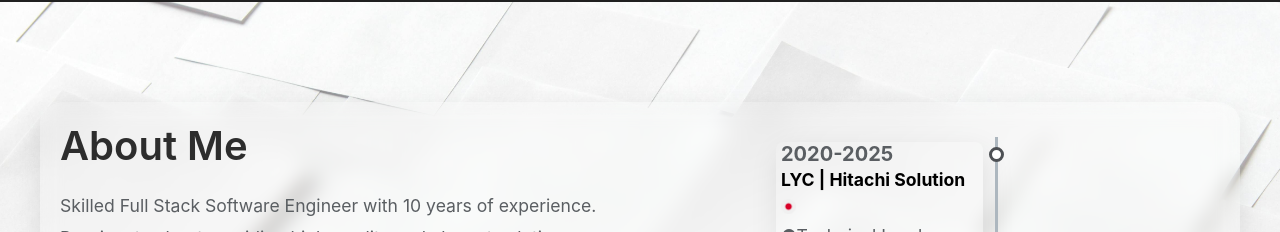
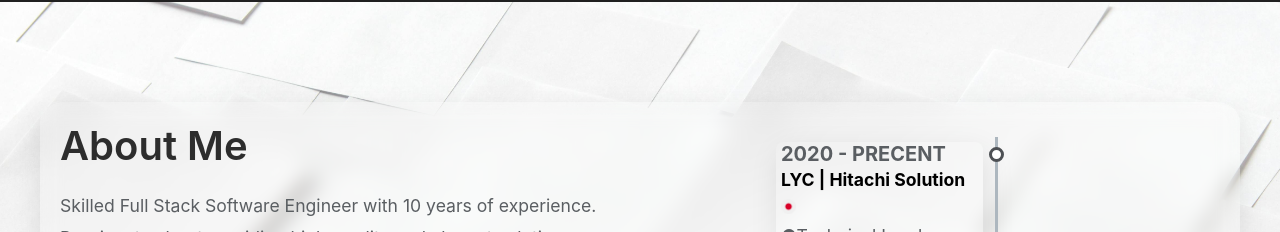
Before and after one commit to jason6604/My-Portfolio, a React (Create React App) app: page / in a window 1280 px wide. Shown: the part 798-1030 px from the top of the page. Built offline with nearby package versions, Linux system fonts and the light colour scheme.

Commit message:
Fix Translation issue.
Fix Translation issue.

```diff
--- a/src/resource/translations.js
+++ b/src/resource/translations.js
@@ -36,10 +36,10 @@ export const translations = {
           { number: '8+', text: 'Achievements & Certificates' }
         ],
         workExperience: [
-          {years: '2020-2025', company:'LYC | Hitachi Solution', jobtitle: 'Technical Lead', jobsummary:'Dynamic 365 CE', location:['Japan']},
+          {years: '2020 - PRECENT', company:'LYC | Hitachi Solution', jobtitle: 'Technical Lead', jobsummary:'Dynamic 365 CE', location:['Japan']},
           {years: '2019', company:'Titansoft', jobtitle: 'Technical Consultant', jobsummary:'API Integration', location:['Taiwan']},
-          {years: '2017-2018', company:'JU CO ENTERPRISE', jobtitle: 'Product Manager', jobsummary:'Online Store', location:['Taiwan','China']},
-          {years: '2014-2017', company:'aEnrich Technology', jobtitle: 'Senior SE/SA', jobsummary:'eHRD | KPI System', location:['Taiwan']},
+          {years: '2017 - 2018', company:'JU CO ENTERPRISE', jobtitle: 'Product Manager', jobsummary:'Online Store', location:['Taiwan','China']},
+          {years: '2014 - 2017', company:'aEnrich Technology', jobtitle: 'Senior SE/SA', jobsummary:'eHRD | KPI System', location:['Taiwan']},
         ],
         expertises: {
           title: "Expertises",
@@ -221,10 +221,10 @@ export const translations = {
           { number: '8+', text: '実績と認証' }
         ],
         workExperience: [
-          {years: '2020-2025', company:'LYC | 日立ソリューションズ', jobtitle: '技術リーダー', jobsummary:'Dynamic 365 CE', location:['Japan']},
+          {years: '2020 - 現在', company:'LYC | 日立ソリューションズ', jobtitle: '技術リーダー', jobsummary:'Dynamic 365 CE', location:['Japan']},
           {years: '2019', company:'Titansoft', jobtitle: '技術コンサルタント', jobsummary:'API Integration', location:['Taiwan']},
-          {years: '2017-2018', company:'JU CO ENTERPRISE', jobtitle: 'プロダクトマネージャー', jobsummary:'Online Store', location:['Taiwan','China']},
-          {years: '2014-2017', company:'aEnrich Technology', jobtitle: 'Senior SE/SA', jobsummary:'eHRD | KPI System', location:['Taiwan']},
+          {years: '2017 - 2018', company:'JU CO ENTERPRISE', jobtitle: 'プロダクトマネージャー', jobsummary:'Online Store', location:['Taiwan','China']},
+          {years: '2014 - 2017', company:'aEnrich Technology', jobtitle: 'Senior SE/SA', jobsummary:'eHRD | KPI System', location:['Taiwan']},
         ],
         expertises: {
           title: "専門スキル",
@@ -407,10 +407,10 @@ export const translations = {
           { number: '8+', text: '成就與證照' }
         ],
         workExperience: [
-          {years: '2020-2025', company:'LYC | Hitachi Solution', jobtitle: 'Technical Lead', jobsummary:'Dynamic 365 CE', location:['Japan']},
+          {years: '2020 - 在職中', company:'LYC | Hitachi Solution', jobtitle: 'Technical Lead', jobsummary:'Dynamic 365 CE', location:['Japan']},
           {years: '2019', company:'Titansoft', jobtitle: 'Technical Consultant', jobsummary:'API Integration', location:['Taiwan']},
-          {years: '2017-2018', company:'鉅絖企業', jobtitle: 'Product Manager', jobsummary:'Online Store', location:['Taiwan','China']},
-          {years: '2014-2017', company:'aEnrich Technology', jobtitle: 'Senior SE/SA', jobsummary:'eHRD | KPI System', location:['Taiwan']},
+          {years: '2017 - 2018', company:'鉅絖企業', jobtitle: 'Product Manager', jobsummary:'Online Store', location:['Taiwan','China']},
+          {years: '2014 - 2017', company:'aEnrich Technology', jobtitle: 'Senior SE/SA', jobsummary:'eHRD | KPI System', location:['Taiwan']},
         ],
         expertises: {
           title: "專業技能",
```
